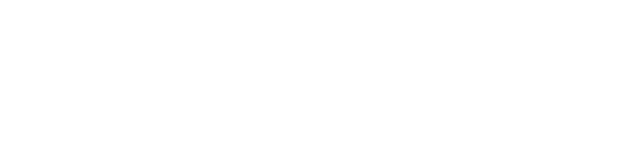
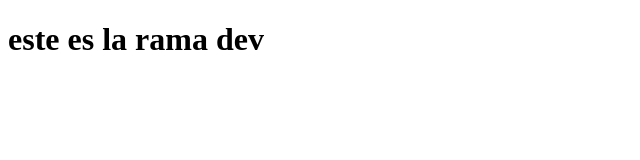
Before and after one commit to matias377/repositorio, a plain HTML site: page index.html in a window 1280 px wide. Shown: the whole page, without its empty margins (0-640 px from the left). Drawn offline with Linux system fonts and the light colour scheme.

Commit message:
Mensaje descriptivo del commit

```diff
--- a/index.html
+++ b/index.html
@@ -6,6 +6,6 @@
     <title>Document</title>
 </head>
 <body>
-
+     <h1>este es la rama dev</h1>
 </body>
 </html>
```
